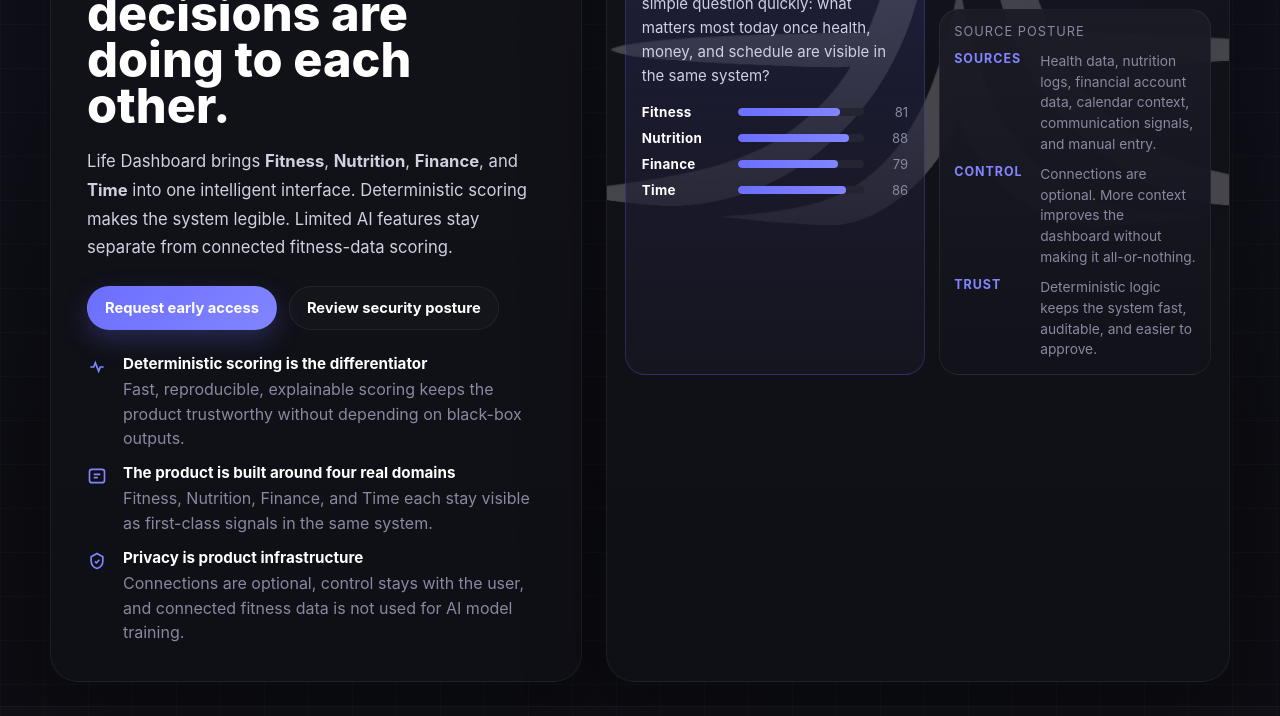
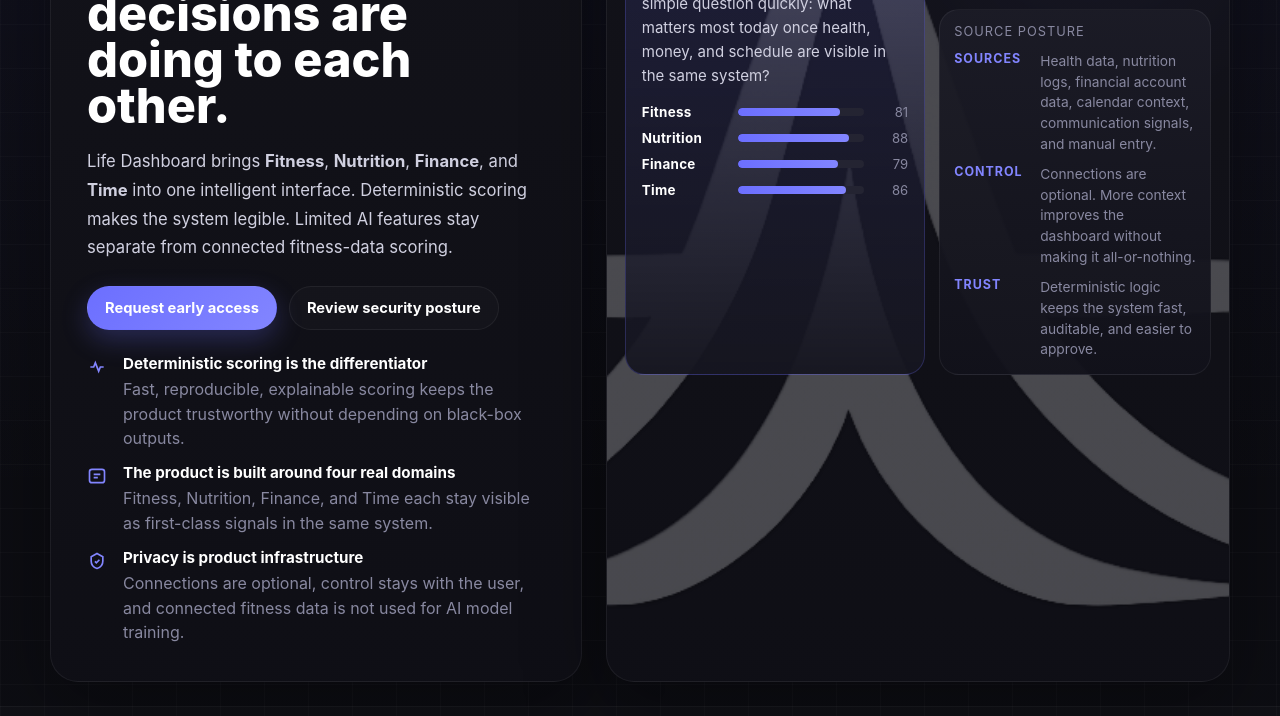
Before and after one commit to nmusolff7-afk/life-dashboard-website, a website: page index.html in a window 1280 px wide. Shown: the part 416-1132 px from the top of the page. Drawn offline with Linux system fonts and the light colour scheme.

Commit message:
Scale hero logo treatment up

```diff
--- a/styles.css
+++ b/styles.css
@@ -287,9 +287,9 @@ img {
     linear-gradient(180deg, rgba(255, 255, 255, 0.02), transparent 40%),
     url("/Logo_transparent.png?v=20260428");
   background-repeat: no-repeat, no-repeat, no-repeat;
-  background-size: auto, auto, 880px auto;
-  background-position: 0 0, 0 0, right -170px top -120px;
-  opacity: 0.22;
+  background-size: auto, auto, 1600px auto;
+  background-position: 0 0, 0 0, right -420px top -250px;
+  opacity: 0.24;
   pointer-events: none;
 }
 
```
